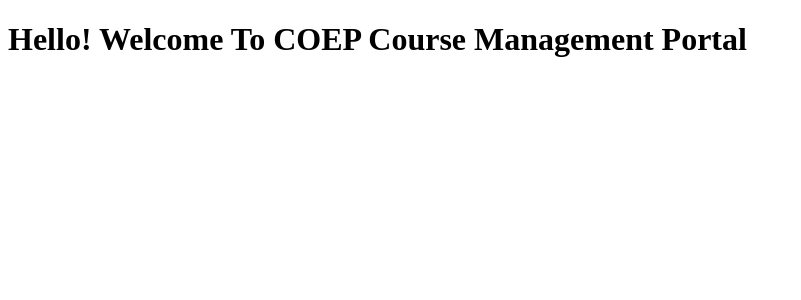
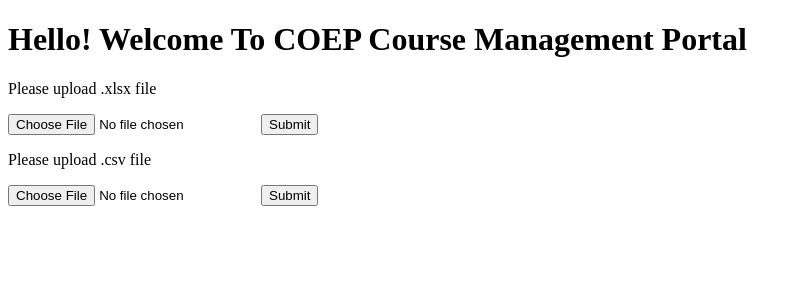
Before and after one commit to Mehmood-Deshmukh/MERN-COEP-Course-Management, a React (Vite) app in the folder client/: page / in a window 1280 px wide. Shown: the top 300 px of the page, without its empty margins (0-801 px from the left). Built offline with nearby package versions, Linux system fonts and the light colour scheme.

Commit message:
feat: basic upload frontend

```diff
--- a/client/src/App.jsx
+++ b/client/src/App.jsx
@@ -1,12 +1,51 @@
-import './App.css'
+import './App.css';
+import FileUploader from './components/FileUpload';
+import { useState } from 'react';
 
 function App() {
+    const [file, setFile] = useState(null);
+    const [loading, setLoading] = useState(false);
 
-	return (
-		<>
-			<h1>Hello! Welcome To COEP Course Management Portal</h1>
-		</>
-	)
+    async function onFileUpload(type) {
+        let endpoint =""
+        if(type == "xlsx")
+            endpoint = "/api/courses"
+        else
+            endpoint = "/api/teachers"
+
+        if (!file) {
+            alert("Please select a file first.");
+            return;
+        }
+
+        setLoading(true);
+        try {
+            const formData = new FormData();
+            formData.append("file", file);
+
+            const response = await fetch(`${endpoint}/import`, {
+                method: 'POST',
+                body: formData
+            });
+
+            const data = await response.json();
+            console.log(data.message, data.data);
+        } catch (e) {
+            console.log(e.message);
+            alert(e.message);
+        } finally {
+            setLoading(false);
+        }
+    }
+
+    return (
+        <>
+            <h1>Hello! Welcome To COEP Course Management Portal</h1>
+            <FileUploader fileType="xlsx" onFileUpload={onFileUpload} file={file} setFile={setFile} />
+            <FileUploader fileType="csv" onFileUpload={onFileUpload} file={file} setFile={setFile}/>
+            {loading && <p>Uploading...</p>}
+        </>
+    );
 }
 
-export default App
+export default App;
--- /dev/null
+++ b/client/src/components/FileUpload.jsx
@@ -0,0 +1,21 @@
+const FileUpload = ({fileType, loading, setFile, onFileUpload }) => {
+    function handleFileChange(e) {
+        if (e.target.files.length > 0) {
+            setFile(e.target.files[0]);
+        }
+    }
+
+    return (
+        <div>
+            <form>
+                <p>Please upload .{fileType} file </p>
+                <input disabled={loading} type="file" accept={`.${fileType}`} onChange={handleFileChange} />
+                <button type="button" onClick={() => onFileUpload(fileType)}>
+                    Submit
+                </button>
+            </form>
+        </div>
+    );
+};
+
+export default FileUpload;
--- a/client/vite.config.js
+++ b/client/vite.config.js
@@ -4,5 +4,13 @@
 
 // https://vite.dev/config/
 export default defineConfig({
-  plugins: [tailwind(), react()],
+	server: {
+		proxy: {
+			'/api': {
+				target: 'http://localhost:3000',
+				changeOrigin: true,
+			},
+		},
+	},
+	plugins: [tailwind(), react()],
 })
```
Also changed, not shown: 2 other files (tests, documents, lock files or other folders).
